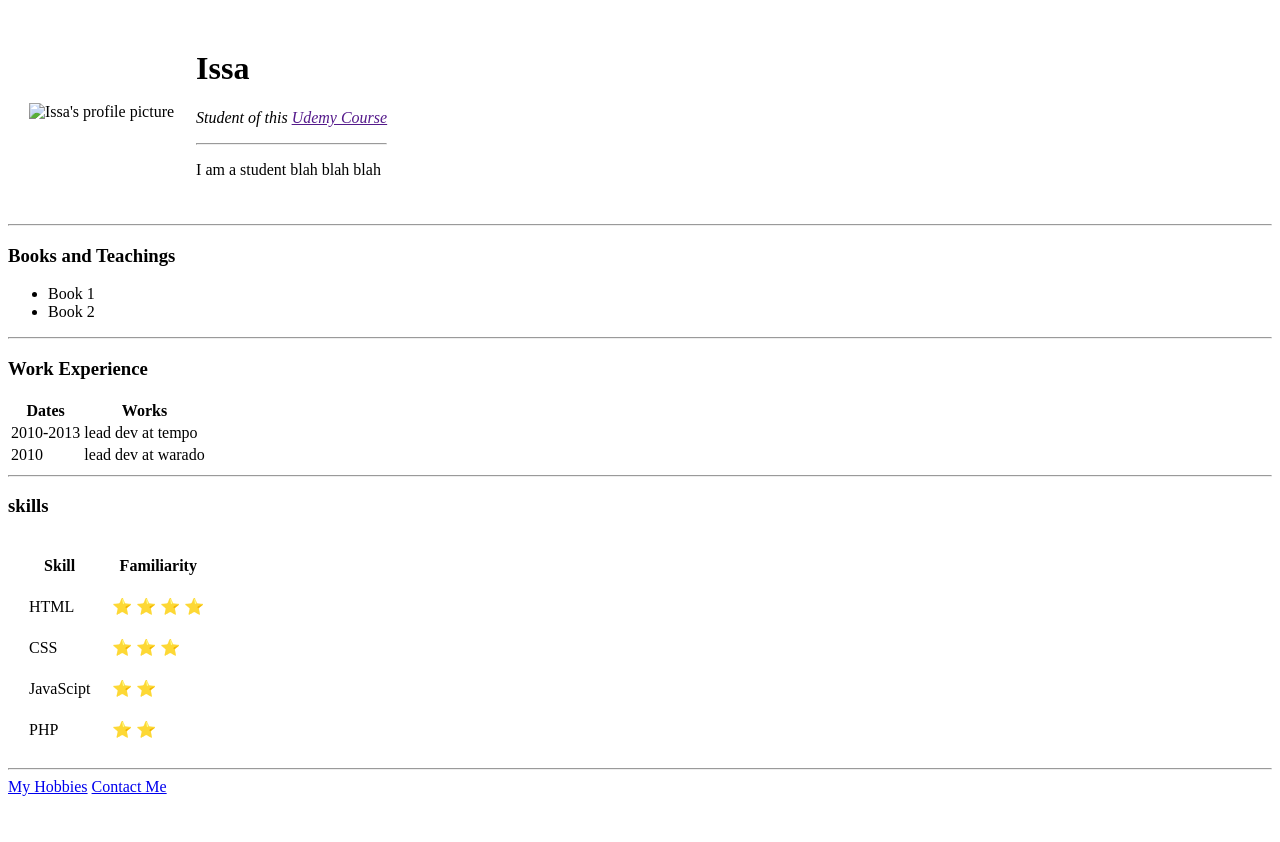
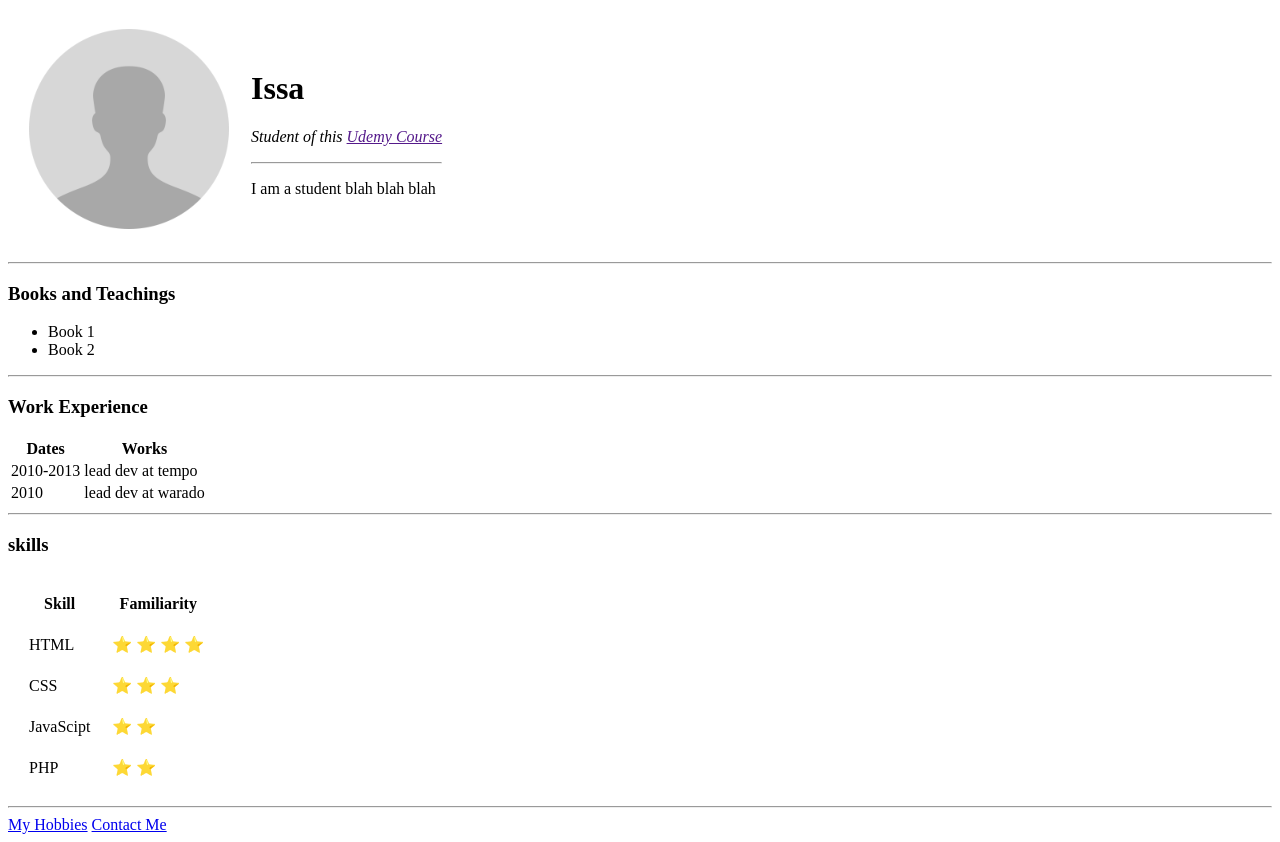
Before and after one commit to IssaYCB/CV, a plain HTML site: page index.html in a window 1280 px wide. Before the commit the page ends 804 px from the top, so only its background shows below. Drawn offline with Linux system fonts and the light colour scheme.

Commit message:
Update index.html

```diff
--- a/index.html
+++ b/index.html
@@ -12,7 +12,7 @@
     <body>
         <table cellspacing="20">
             <tr>
-                <td><img src="/images/profile.png" width="200px" alt="Issa's profile picture"></td>
+                <td><img src="profile.png" width="200px" alt="Issa's profile picture"></td>
                 <td><h1>Issa</h1>
                     <p><em>Student of this <a href="">Udemy Course</a></em></p>
                     <hr>
```
